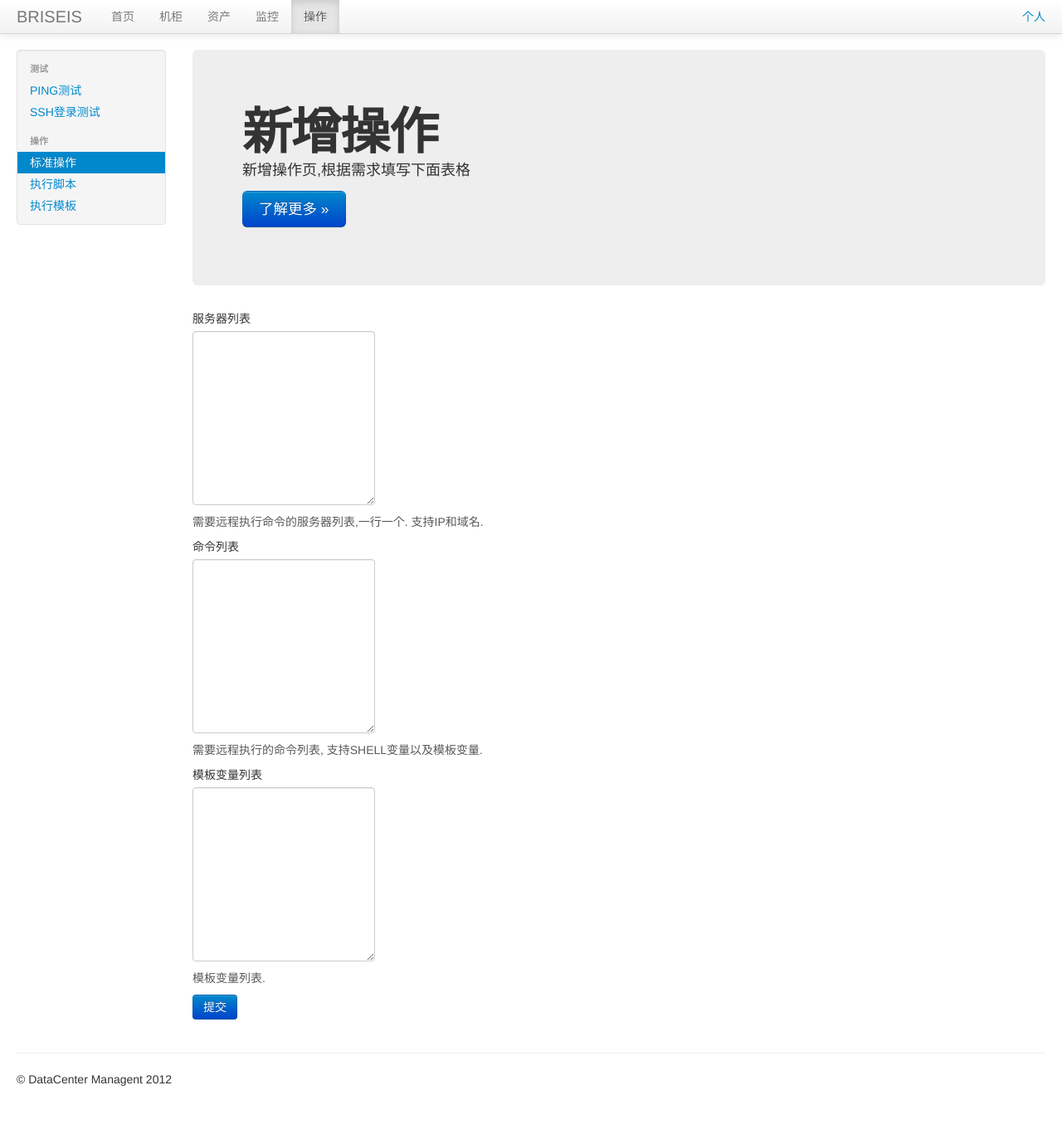
After one commit to saipanno/Bongos, a Flask app: page /operate/unDefineScript in a window 1280 px wide. The commit adds this page. Shown: the whole page at 83% size. Run offline with Flask 2, Linux system fonts and the light colour scheme; some libraries are stand-ins or nearby versions.

Commit message:
添加operate_create_undefined功能

```diff
--- a/application/__init__.py
+++ b/application/__init__.py
@@ -14,5 +14,7 @@ app = Flask(__name__)
 
 db = SQLAlchemy(app)
 
+app.config.from_object('config')
+
 from application.controllers.operate import mod as CreateScriptRunnerOperateCtrl
 app.register_blueprint(CreateScriptRunnerOperateCtrl)
--- a/application/controllers/operate.py
+++ b/application/controllers/operate.py
@@ -15,8 +15,8 @@ from application.form.operate import CreateScriptRunnerOperateForm
 
 mod = Blueprint('operate', __name__, url_prefix='/operate')
 
-@mod.route('/', methods=("GET", "POST"))
-def CreateScriptRunnerOperateCtrl():
+@mod.route('/unDefineScript', methods=("GET", "POST"))
+def CreateDefinedScriptRunnerOperateCtrl():
 
     form = CreateScriptRunnerOperateForm()
 
@@ -28,4 +28,4 @@ def CreateScriptRunnerOperateCtrl():
 
         return render_template('show_fucking.html', fucking=form.server_list.data)
 
-    return render_template('operate/operate_create.html', form=form)
+    return render_template('operate/operate_create_undefined.html', form=form)
--- a/application/form/operate.py
+++ b/application/form/operate.py
@@ -6,7 +6,15 @@
 #
 #    Created at 2013/01/12. Ruoyan Wong(@saipanno).
 
-from flask.ext.wtf import Form, TextAreaField, HiddenField, SubmitField
+from flask.ext.wtf import Form, TextAreaField, HiddenField, SubmitField, SelectField
+
+class CreateDefinedScriptRunnerOperateForm(Form):
+
+    next = HiddenField()
+    server_list = TextAreaField(u'服务器列表', id='textarea', description=u'需要远程执行命令的服务器列表,一行一个. 支持IP和域名.')
+    script_type = SelectField(u'脚本列表', id='select', description=u'预定义的脚本列表.')
+
+    submit = SubmitField(u'提交', id='submit', description='submit')
 
 class CreateScriptRunnerOperateForm(Form):
 
--- a/application/templates/base.html
+++ b/application/templates/base.html
@@ -2,7 +2,7 @@
 <html lang="en">
 <head>
     <meta charset="utf-8">
-    <title>{% block title %}Briseis, A Simple but Useful DataCenter Manager{% endblock %}</title>
+    <title>{% block title %}BRISEIS, A Simple but Useful DataCenter Manager{% endblock %}</title>
     <meta name="viewport" content="width=device-width, initial-scale=1.0">
     <meta name="description" content="">
     <meta name="author" content="Ruoyan Wong">
--- a/application/templates/operate/operate_create.html
+++ b/application/templates/operate/operate_create.html
@@ -9,9 +9,10 @@
             <div class="well sidebar-nav">
                 <ul class="nav nav-list">
                     <li class="nav-header">测试</li>
-                    <li class="active"><a href="#">PING测试</a></li>
+                    <li ><a href="#">PING测试</a></li>
                     <li><a href="#">SSH登录测试</a></li>
                     <li class="nav-header">操作</li>
+                    <li class="active"><a href="#">标准操作</a></li>
                     <li><a href="#">执行脚本</a></li>
                     <li><a href="#">执行模板</a></li>
                 </ul>
--- /dev/null
+++ b/application/templates/operate/operate_create_undefined.html
@@ -0,0 +1,48 @@
+{% extends "operate/operate_create.html" %}
+
+{% block content %}
+<div class="span10">
+
+    {% block content_header %}
+    <div class="hero-unit">
+        <h1>新增操作</h1>
+        <p>新增操作页,根据需求填写下面表格</p>
+        <p><a class="btn btn-primary btn-large">了解更多 &raquo;</a></p>
+    </div>
+    {% endblock %}
+
+    {% block content_body %}
+    <div class="row-fluid">
+        <form method="post" action=".">
+
+            {{ form.hidden_tag() }}
+            <div class="control-group .form-horizontal">
+                {{ form.server_list.label(class="control-label") }}
+                <div class="controls">
+                    {{ form.server_list(rows=10) }}
+                    <p class="help-block">{{ form.server_list.description|safe }}</p>
+                </div>
+            </div>
+
+            <div class="control-group .form-horizontal">
+                {{ form.command_list.label(class="control-label") }}
+                <div class="controls">
+                    {{ form.command_list(rows=10) }}
+                    <p class="help-block">{{ form.command_list.description|safe }}</p>
+                </div>
+            </div>
+
+            <div class="control-group .form-horizontal">
+                {{ form.variable_list.label(class="control-label") }}
+                <div class="controls">
+                    {{ form.variable_list(rows=10) }}
+                    <p class="help-block">{{ form.variable_list.description|safe }}</p>
+                </div>
+            </div>
+            {{ form.submit(class="btn btn-primary") }}
+        </form>
+    </div>
+    {% endblock %}
+
+</div>
+{% endblock %}
--- a/manage.py
+++ b/manage.py
@@ -7,7 +7,6 @@
 #    Created at 2013/01/12. Ruoyan Wong(@saipanno).
 
 from application import app
-app.config.from_object('config')
 
 
 if __name__ == '__main__':
```
Also changed, not shown: other parts of application/templates/operate/operate_create.html (+1 -46 lines), application/templates/operate/operate_create_defined.html (added, +48 -0 lines).
